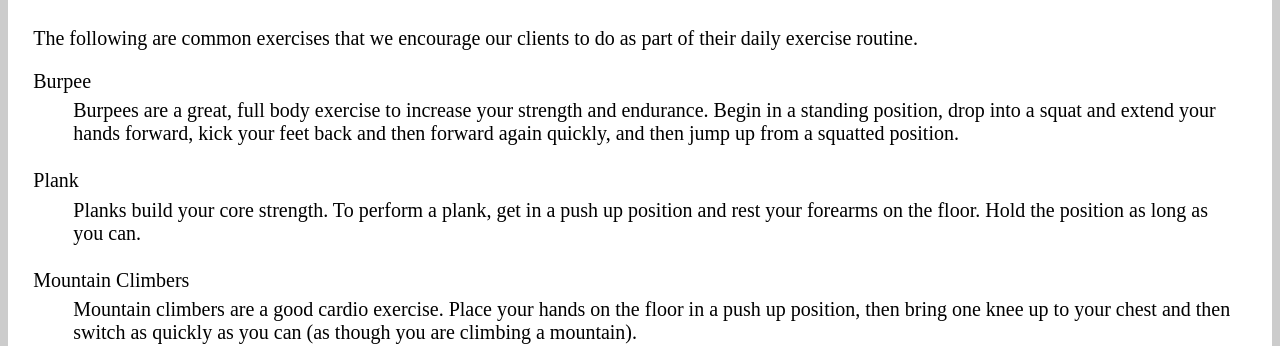
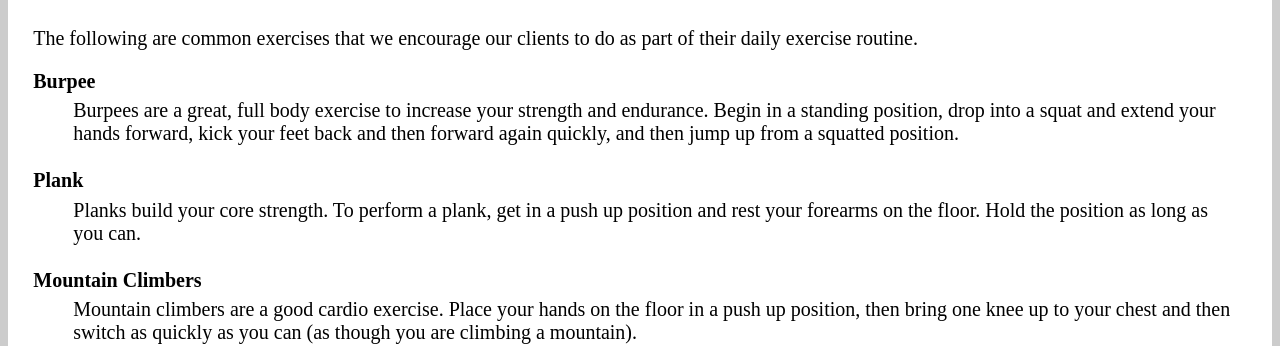
Before and after one commit to 144Fa22/ch4notes-Lw2024, a plain HTML site: page about.html in a window 1280 px wide. Shown: the part 936-1282 px from the top of the page. Drawn offline with Linux system fonts and the light colour scheme.

Commit message:
Update styles.css

```diff
--- a/css/styles.css
+++ b/css/styles.css
@@ -58,7 +58,7 @@ main {
       padding: 1% 2%;
  }
 
- #exercise dt {
+ #exercises dt {
         font-weight: bold;
 
  }
```
